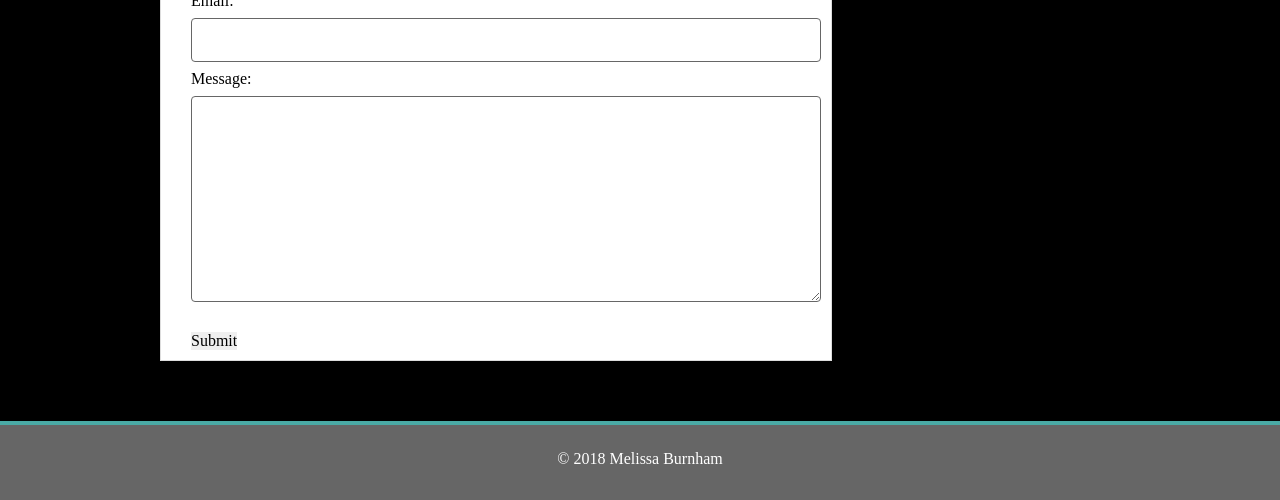
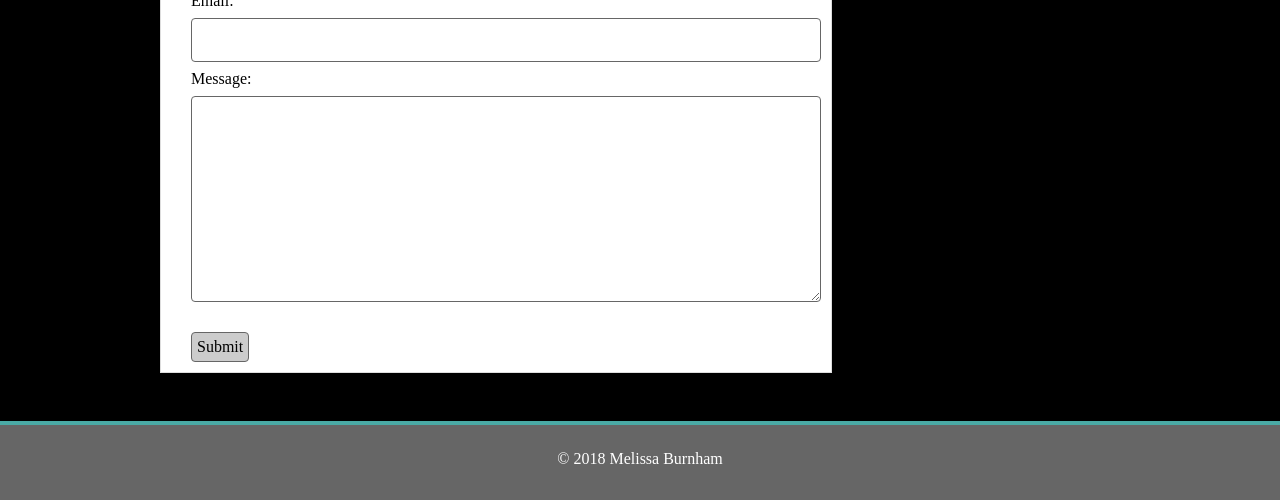
Before and after one commit to melissarburnham/Basic-Portfolio, a plain HTML site: page contact.html in a window 1280 px wide. Shown: the part 300-800 px from the top of the page. Drawn offline with Linux system fonts and the light colour scheme.

Commit message:
scroll and submit format

```diff
--- a/assets/css/style.css
+++ b/assets/css/style.css
@@ -55,6 +55,7 @@ h1 {
 
 body {
 	background-color: black;
+	margin-bottom: 100px;
 }
 
 ul {
@@ -126,8 +127,11 @@ textarea {
     border-radius: 4px;
 }
 
-input [type=submit] {
+input[type=submit] {
 	border: 1px solid #666666;
+	border-radius: 4px;
+	background-color: #cccccc;
+	padding: 5px;
 }
 
 #portfoliopics {
--- a/contact.html
+++ b/contact.html
@@ -32,7 +32,7 @@
 				<hr class="linebreak">
 
 			<!--form for contact-->
-				<form action="/action_page.php">
+				<form action="/action_page.php" method="send">
 					Name: <br>
 					<input type="text" name="fullname">
 					<br>
```
